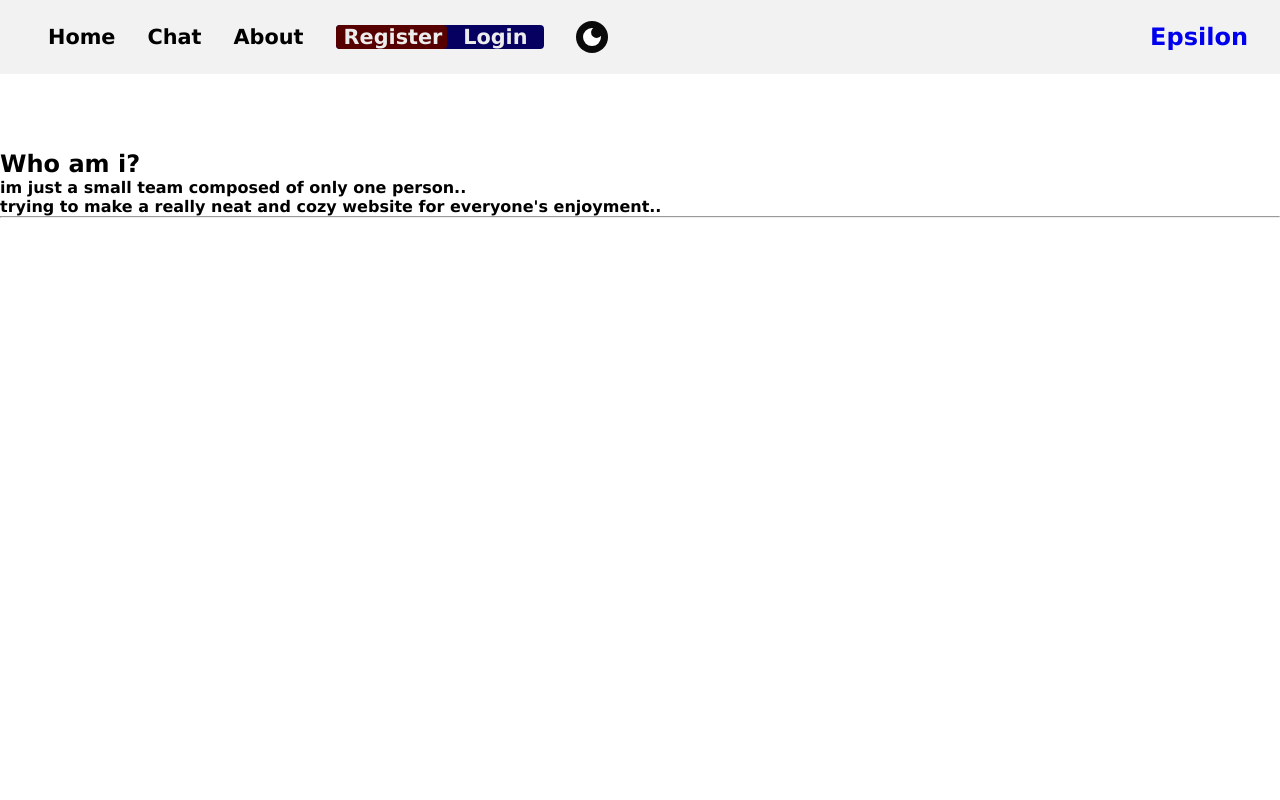
After one commit to IkerNambo/Epsilon, a Django app: template templates/about.html in a window 1280 px wide. The commit adds this page. Run offline with Django 3.2, Linux system fonts and the light colour scheme; the template is opened without the code that fills it, so the values that code supplies are empty.

```diff
--- a/epsilon/urls.py
+++ b/epsilon/urls.py
@@ -16,13 +16,14 @@ Including another URLconf
 """
 from django.contrib import admin
 from django.urls import path
-from home.views import EmptyView
+from home.views import EmptyView, AboutView
 from django.contrib.auth import views as AuthViews
 from django.urls import include
 
 urlpatterns = [
     #home
     path('', EmptyView, name='EmptyView'),
+    path('about/', AboutView, name='About'),
     #users
     path('users/', include('django.contrib.auth.urls')),
     path('users/', include('users.urls')),
--- a/home/views.py
+++ b/home/views.py
@@ -12,3 +12,6 @@ def EmptyView(request, *args, **kwargs):
         'auuser': authuser
     }
     return render(request, 'home.html', context)
+
+def AboutView(request, *golden, **ray):
+    return render(request, 'about.html', {})
--- a/static/JS/theme-switch.js
+++ b/static/JS/theme-switch.js
@@ -2,7 +2,7 @@ let darkmode = localStorage.getItem('darkmode')
 
 
 const themeSwitch = document.getElementById("theme-switch")
-console.log('yeah i dont get this shit.. oh hi')
+
 const enableDarkmode = () => {
     document.body.classList.add('darkmode')
     localStorage.setItem("darkmode", 'active')
@@ -13,13 +13,15 @@ const disableDarkmode = () => {
     localStorage.setItem("darkmode", null)
 }
 
+if (darkmode === "active") enableDarkmode()
 
 
-themeSwitch.addEventListener("click", () => {
-    if (darkmode != "active"){
-        enableDarkmode()
+themeSwitch.addEventListener("click",  () => {
+    darkmode = localStorage.getItem('darkmode')
+    if (darkmode !== 'active')
+    enableDarkmode()
+    else{
+     disableDarkmode()
     }
-    else{
-        disableDarkmode()
-    }
+
 })
--- /dev/null
+++ b/static/css/allstyle/about.css
@@ -0,0 +1,5 @@
+*{
+    margin: 0px;
+    padding: 0px;
+    font-family: Verdana, Geneva, Tahoma, sans-serif;
+}
--- a/static/css/allstyle/basestyle.css
+++ b/static/css/allstyle/basestyle.css
@@ -152,7 +152,7 @@ nav > ul > li > a:hover{
 
 
 
-@media (prefers-color-scheme: dark){
+/* @media (prefers-color-scheme: dark){
     nav {
         background-color: rgb(20, 20, 39);
     }
@@ -170,4 +170,4 @@ nav > ul > li > a:hover{
     .darkmode #theme-switch svg:first-child{
         display: block;
     }
-}
+} */
--- a/static/css/allstyle/homestyle.css
+++ b/static/css/allstyle/homestyle.css
@@ -96,7 +96,7 @@ html{
     background-color: rgba(128, 128, 128, 0.428);
 
 }
-@media (prefers-color-scheme: dark){
+/* @media (prefers-color-scheme: dark){
     .newstab{
         background-color: rgb(20, 20, 39);
     }
@@ -107,4 +107,4 @@ html{
     html{
         scrollbar-color: rgb(43, 43, 68) rgb(20, 20, 39);
     }
-}
+} */
--- /dev/null
+++ b/templates/about.html
@@ -0,0 +1,42 @@
+{% extends "base.html" %}
+{% load static %}
+{% block navbar %}
+<head>
+    <title>Epsilon About</title>
+    <link rel="stylesheet" href="{% static "css/allstyle/about.css" %}">
+</head>
+<body>
+
+
+<div>
+    <ul>
+        <li>
+
+        </li>
+        <li>
+
+        </li>
+        <li>
+
+        </li>
+        <li>
+
+        </li>
+    </ul>
+</div>
+<div>
+    <article>
+        <h2>Who am i?</h2>
+        <h4>
+           im just a small team composed of only one person.. <br>
+           trying to make a really neat and cozy website for everyone's enjoyment..
+        </h4>
+        <hr>
+        <p>
+
+
+        </p>
+    </article>
+</div>
+</body>
+{% endblock navbar %}
--- a/templates/base.html
+++ b/templates/base.html
@@ -6,7 +6,7 @@
     <ul>
         <li><a href="{% url "EmptyView" %}">Home</a></li>
         <li><a href="{% url "Lobby" %}">Chat</a></li>
-        <li><a href="">About</a></li>
+        <li><a href="{% url "About" %}">About</a></li>
         {% if user.is_authenticated  %}
         <li><a href="{% url "Settings" %}">{{user}}</a></li>
         <form action="{% url "logout" %}" method="POST"> {% csrf_token %}
@@ -23,7 +23,7 @@
           <svg xmlns="http://www.w3.org/2000/svg" height="24px" viewBox="0 -960 960 960" width="24px" fill="#e8eaed"><path d="M480-120q-150 0-255-105T120-480q0-150 105-255t255-105q14 0 27.5 1t26.5 3q-41 29-65.5 75.5T444-660q0 90 63 153t153 63q55 0 101-24.5t75-65.5q2 13 3 26.5t1 27.5q0 150-105 255T480-120Z"/></svg>
           <svg xmlns="http://www.w3.org/2000/svg" height="24px" viewBox="0 -960 960 960" width="24px" fill="#e8eaed"><path d="M480-280q-83 0-141.5-58.5T280-480q0-83 58.5-141.5T480-680q83 0 141.5 58.5T680-480q0 83-58.5 141.5T480-280ZM200-440H40v-80h160v80Zm720 0H760v-80h160v80ZM440-760v-160h80v160h-80Zm0 720v-160h80v160h-80ZM256-650l-101-97 57-59 96 100-52 56Zm492 496-97-101 53-55 101 97-57 59Zm-98-550 97-101 59 57-100 96-56-52ZM154-212l101-97 55 53-97 101-59-57Z"/></svg>
         </button></li>
-        {% comment %} <script type="text/javascript" src="{% static "JS/theme-switch.js" %}"></script> {% endcomment %}
+        <script type="text/javascript" src="{% static "JS/theme-switch.js" %}"></script>
     </ul>
 
     <h1 id='Epsilon'><a href="{% url "EmptyView" %}">Epsilon</a></h1>
```
Also changed, not shown: static/css/chat/lobbyview.css (+11 -2 lines), static/css/users/Usermanagementview.css (+10 -9 lines), db.sqlite3.
